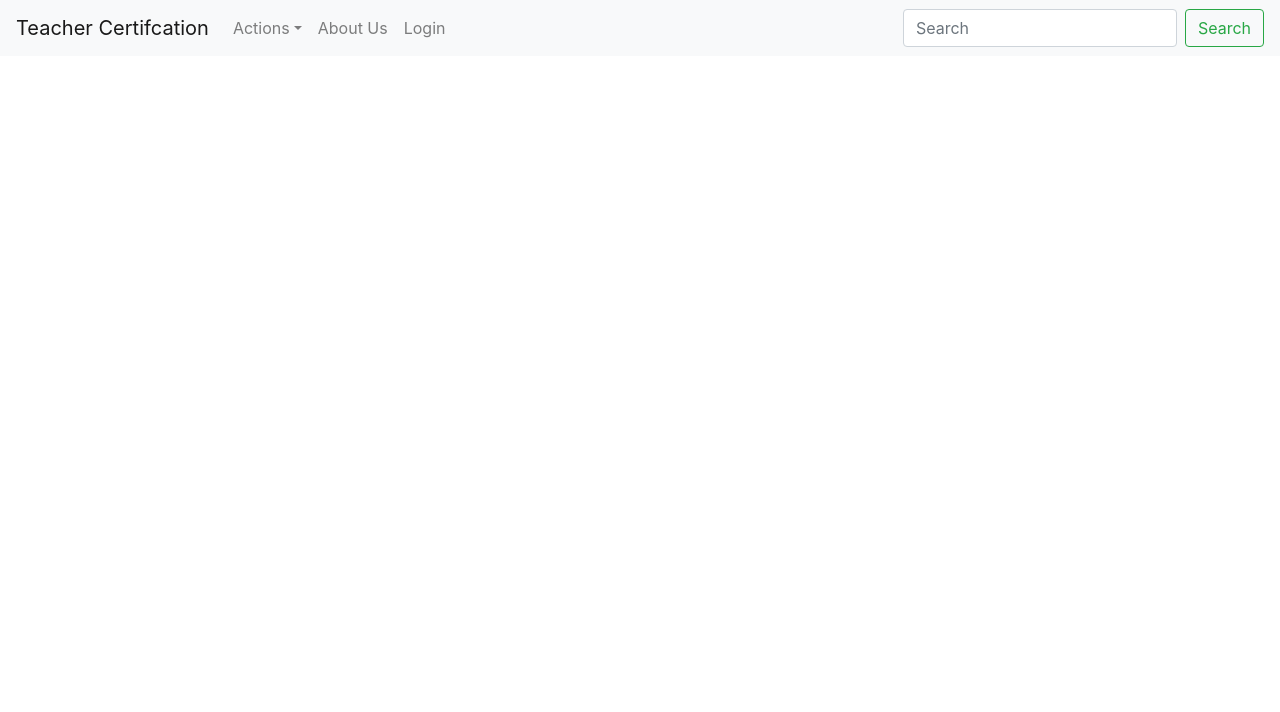
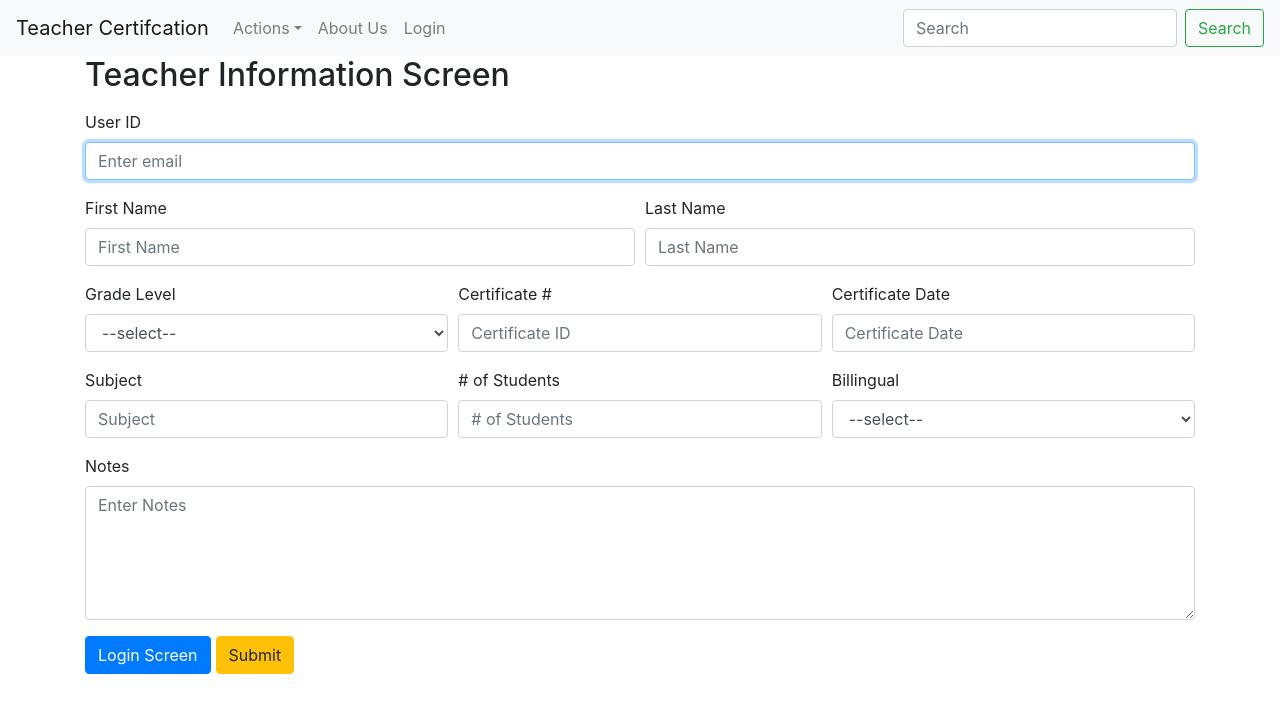
Before and after one commit to lionel5116/teachercertReactJs, a React (Create React App) app: page /Teacher in a window 1280 px wide. Shown: the top 712 px of the page. Built offline with nearby package versions, Linux system fonts and the light colour scheme.

Commit message:
added some other code for hooks

```diff
--- a/src/App.js
+++ b/src/App.js
@@ -9,7 +9,6 @@
 //import {store} from './store/store';
 
 import Login from './container/login/login';
-import teacher from './components/teacher/teacher';
 import HcadData from './components/hcadrecordlist/hcadrecordlist';
 import axiosExample from './components/axiosExample';
 import postDataAxios from './components/PostDataAxios';
@@ -29,7 +28,6 @@
        <div>
            <NavbarMain />
            <Route exact path='/' component={Login} />
-           <Route exact path='/Teacher' component={teacher} />
            <Route exact path='/AxiosExample' component={axiosExample} />
            <Route exact path='/HcadDataList' component={HcadData} />
            <Route exact path='/postDataAxios' component={postDataAxios} />
--- /dev/null
+++ b/src/components/AppButtonSet.js
@@ -0,0 +1,30 @@
+import React from 'react'
+import { Button } from 'react-bootstrap'
+
+function AppButtonSet(props) {
+    return (
+        <div>
+           <Button
+             variant="primary"
+             href="/"
+           >
+           Login Screen
+           </Button>
+           <Button
+             variant="warning"
+             onClick={props.writeRecordAction}
+             style={mystyles.buttonPadLeft}
+           >
+            Submit
+           </Button>
+        </div>
+    )
+}
+
+const mystyles = {
+    buttonPadLeft: {
+        marginLeft: '5px'
+    },
+}
+
+export default AppButtonSet
--- a/src/components/PureLogin.js
+++ b/src/components/PureLogin.js
@@ -67,12 +67,15 @@
                 variant="warning"
                 className="buttonMargin"
                 //href="/Teacher"
-                onClick={() => dispatch({
+                onClick={() => {dispatch({
                                         type:'LOGIN_DATA',
                                         environment:myState.environment,
                                         userName:myState.userName,
                                         password:myState.password
-                                        })}
+                                        });
+                                        handleLogin(handleLogin);}
+
+                          }
               >
                 Process
               </Button>
@@ -95,18 +98,13 @@
 
 const handleLogin = (myPassedInState) =>{
 
+  console.log("we are here....")
   props.userName = myPassedInState.userName;
   props.password = myPassedInState.password;
   props.environment = myPassedInState.environment;
   //navigation.navigate("/Teacher");
 
-  /*
-  props.redLogin({
-              userName: myPassedInState.userName,
-              password: myPassedInState.password,
-              environment: myPassedInState.environment
-            })
-  */
+
 }
 
 PureLogin.defaultProps = {
@@ -116,7 +114,7 @@
 };
 
 
-/*
+
 const mapStateToProps = state =>
 {
     return {
@@ -126,6 +124,8 @@
     };
 }
 
+
+/*
 const mapDispatchToProps = dispatch => {
   return {
       redLogin: (payload) => {
@@ -142,5 +142,4 @@
 };
 */
 
-//export default connect(mapStateToProps,mapDispatchToProps)(PureLogin);
-export default PureLogin;
+export default connect(mapStateToProps)(PureLogin);
--- a/src/components/hcaddata/hcaddata.js
+++ b/src/components/hcaddata/hcaddata.js
@@ -10,6 +10,7 @@
     done: false
   }
 
+  //this is using my ljonesalesforce.com firebase database (Realtime Database)
   componentDidMount() {
           axios.get(`https://traveltrackingdb.firebaseio.com/hcadrecs.json`)
           .then(res => {
--- a/src/components/teacher/teacher.js
+++ b/src/components/teacher/teacher.js
@@ -1,18 +1,233 @@
-import React ,{useContext} from 'react';
+import React ,{useState,useEffect,useRef}  from 'react';
 import './teacher.css';
-import {LoginContext} from "../../components/PureLogin";
+import { Form,Container,Col} from "react-bootstrap";
+import GenericHeader from '../GenericHeader/GenericHeader';
+import AppButtonSet from '../AppButtonSet';
+import {store} from '../../store/store';
+import axios from "axios";
+
 
 function Teacher() {
-  const loginContext = useContext(LoginContext)
+  const [myState,setState] = useState({
+                                       userName:'',
+                                       firstNane:'',
+                                       lastName:'',
+                                       certifID:'',
+                                       certDate:'',
+                                       gradeLevel:'',
+                                       subject:'',
+                                       classRoomCount:'',
+                                       billingual:'',
+                                       Notes:'',
+                                      })
+
+  const userNameInput = useRef();
+  const stateData = store.getState();
+
+  useEffect(() => {
+    console.log(" {Teacher} The login name.. " + stateData.redLogin.userName);
+    userNameInput.current.focus();
+    setState( {userName: stateData.redLogin.userName })
+  },[stateData.redLogin.userName]);   //if this parameter was not included, I would not be able to go to other fields
+
   return (
-   <div className="teacher">
-    {loginContext}
-  </div>
-)
+    <div>
+    <Container>
+      <Form>
+
+      <Form.Group controlId="environment">
+              <GenericHeader headertext="Teacher Information Screen" />
+      </Form.Group>
+
+        <Form.Group  controlId="userName">
+          <Form.Label>User ID</Form.Label>
+          <Form.Control
+            type="text"
+            placeholder="Enter email"
+            name="userName"
+            ref={userNameInput}
+            value={stateData.redLogin.userName}
+            onChange={(e) => setState({ ...myState, userName: e.target.value })}
+          />
+        </Form.Group>
+
+        <Form.Row>
+          <Col>
+            <Form.Group>
+              <Form.Label>First Name</Form.Label>
+              <Form.Control
+                type="text"
+                placeholder="First Name"
+                name="firstNane"
+                onChange={(e) =>
+                  setState({ ...myState, firstNane: e.target.value })
+                }
+              />
+            </Form.Group>
+          </Col>
+
+          <Col>
+            <Form.Group>
+              <Form.Label>Last Name</Form.Label>
+              <Form.Control
+                type="text"
+                placeholder="Last Name"
+                name="lastName"
+                onChange={(e) =>
+                  setState({ ...myState, lastName: e.target.value })
+                }
+              />
+            </Form.Group>
+          </Col>
+        </Form.Row>
+
+        <Form.Row>
+          <Col>
+            <Form.Group>
+              <Form.Label>Grade Level</Form.Label>
+              <Form.Control
+                as="select"
+                type="select"
+                name="gradeLevel"
+                onChange={(e) =>
+                  setState({ ...myState, gradeLevel: e.target.value })
+                }
+              >
+                <option value="--select--">--select--</option>
+                <option value="PREK">PREK</option>
+                <option value="KIND">KIND</option>
+                <option value="ELEM">ELEM</option>
+                <option value="HIGH">HIGH</option>
+              </Form.Control>
+            </Form.Group>
+          </Col>
+
+          <Col>
+            <Form.Group>
+              <Form.Label>Certificate #</Form.Label>
+              <Form.Control
+                type="text"
+                placeholder="Certificate ID"
+                name="certifID"
+                onChange={(e) =>
+                  setState({ ...myState, certifID: e.target.value })
+                }
+              />
+            </Form.Group>
+          </Col>
+
+          <Col>
+            <Form.Group>
+              <Form.Label>Certificate Date</Form.Label>
+              <Form.Control
+                type="text"
+                placeholder="Certificate Date"
+                name="certDate"
+                onChange={(e) =>
+                  setState({ ...myState, certDate: e.target.value })
+                }
+              />
+            </Form.Group>
+          </Col>
+        </Form.Row>
+
+        <Form.Row>
+          <Col>
+            <Form.Group>
+              <Form.Label>Subject</Form.Label>
+              <Form.Control
+                type="text"
+                placeholder="Subject"
+                name="subject"
+                onChange={(e) =>
+                  setState({ ...myState, subject: e.target.value })
+                }
+              />
+            </Form.Group>
+          </Col>
+
+          <Col>
+            <Form.Group>
+              <Form.Label># of Students</Form.Label>
+              <Form.Control
+                type="text"
+                placeholder="# of Students"
+                name="classRoomCount"
+                onChange={(e) =>
+                  setState({ ...myState, classRoomCount: e.target.value })
+                }
+              />
+            </Form.Group>
+          </Col>
+
+          <Col>
+            <Form.Group>
+              <Form.Label>Billingual</Form.Label>
+              <Form.Control
+                as="select"
+                type="select"
+                name="billingual"
+                onChange={(e) =>
+                  setState({ ...myState, billingual: e.target.value })
+                }
+              >
+                <option value="--select--">--select--</option>
+                <option value="NO">NO</option>
+                <option value="YES">YES</option>
+              </Form.Control>
+            </Form.Group>
+          </Col>
+        </Form.Row>
+
+        <Form.Group>
+          <Form.Label>Notes</Form.Label>
+          <Form.Control
+            as = "textarea"
+            rows = "5"
+            type="text"
+            placeholder="Enter Notes"
+            name="Notes"
+            onChange={(e) => setState({ ...myState, Notes: e.target.value })}
+          />
+        </Form.Group>
+
+        <Form.Group>
+          <AppButtonSet
+           writeRecordAction = {() => writeTeacherRecord(myState)} />
+        </Form.Group>
+
+      </Form>
+    </Container>
+    </div>
+  );
 }
+
+/*
+const writeTeacherRecord = (teacherRecord) => {
+  //alert("hello world")
+  console.log(teacherRecord)
+}
+*/
+
+const writeTeacherRecord = async (teacherRecord) => {
+  console.log(teacherRecord)
+ /*
+  axios
+    .post(`https://traveltrackingdb.firebaseio.com/teacherRecords.json`, teacherRecord)
+    .then((res) => {
+      console.log(res);
+    })
+    .catch((error) => {
+      console.log(error);
+    });
+    */
+};
+
 
 Teacher.propTypes = {};
 
 Teacher.defaultProps = {};
 
+
+
 export default Teacher;
--- a/src/container/login/login.js
+++ b/src/container/login/login.js
@@ -4,7 +4,7 @@
 import { Form, Container, Button } from "react-bootstrap";
 import { connect } from "react-redux";
 import Reusablebutton from "../../components/reusablebutton/reusablebutton";
-import Logger from "../../components/logger/logger";
+//import Logger from "../../components/logger/logger";
 import GenericHeader from "../../components/GenericHeader/GenericHeader";
 
 
@@ -70,7 +70,7 @@
             <Form.Row>
               <Reusablebutton
                 variant="primary"
-                text="Reusable"
+                text="Login"
                 myclickHandler = {() =>this.proceedToTeacher('Hello My Man')}
               ></Reusablebutton>
               <Button
@@ -96,14 +96,18 @@
   };
 
   proceedToTeacher = (somePassedInformation) => {
-    alert("From child " + somePassedInformation)
-    Logger("this is from the method proceedToTeacher()");
+    //alert("From child " + somePassedInformation)
+    //Logger("this is from the method proceedToTeacher()");
     this.props.redLogin({
       userName: this.state.userName,
       password: this.state.password,
       environment: this.state.environment
     });
+
+    this.props.history.push("/Teacher");
   };
+
+
 }
 
 const mapDispatchToProps = (dispatch) => {
```
